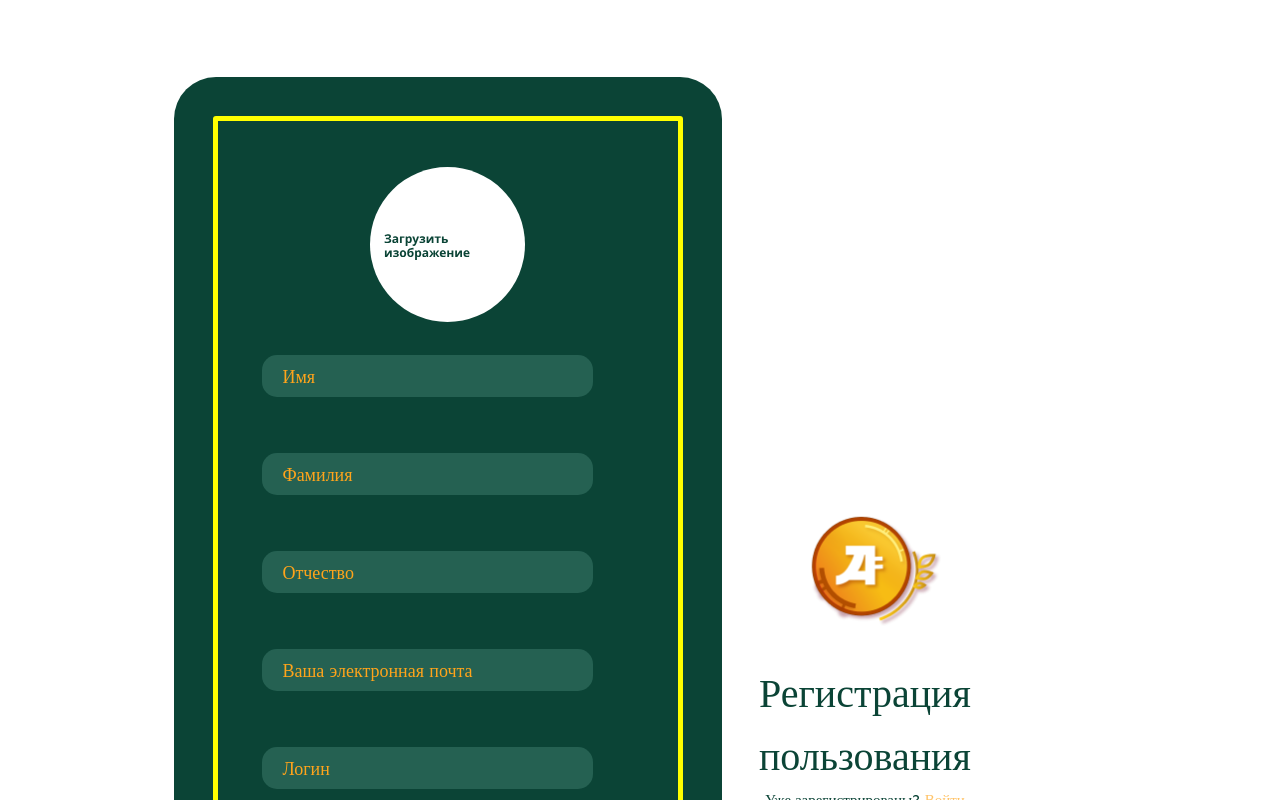
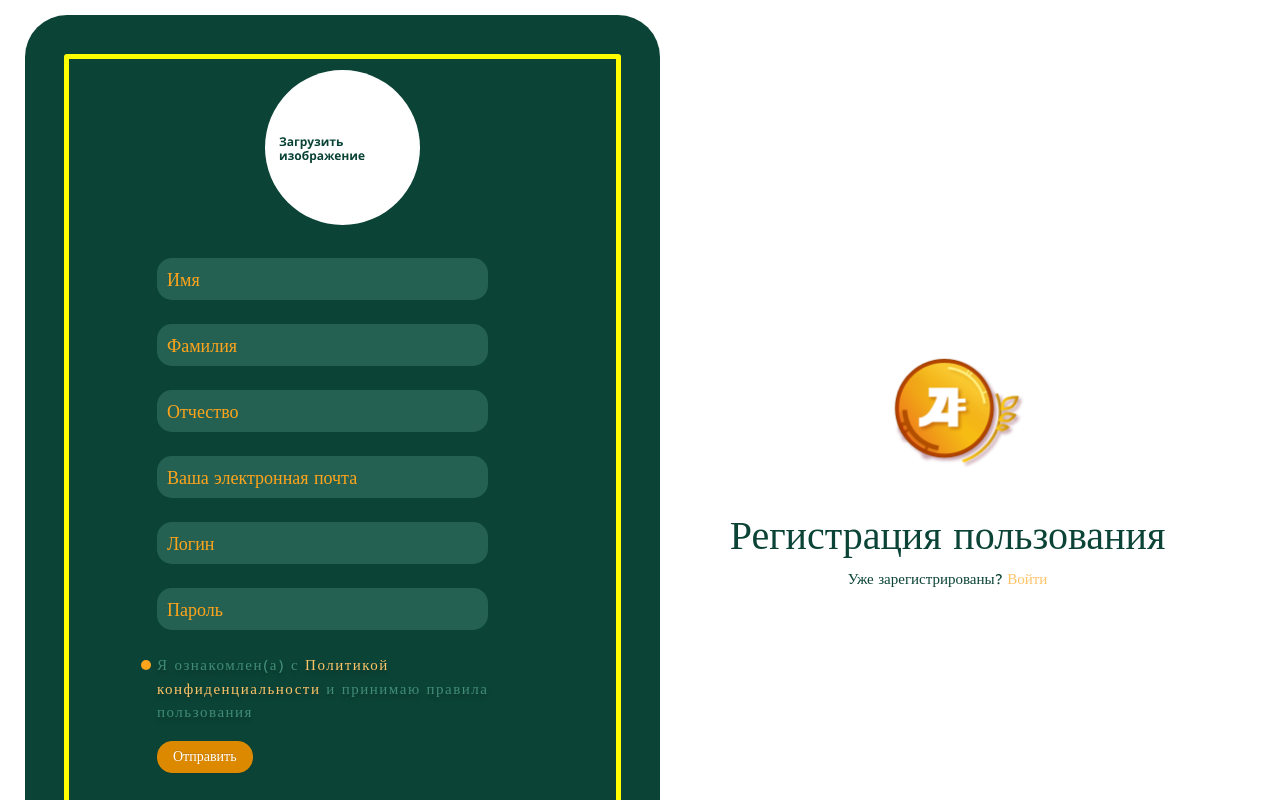
Before and after one commit to vtochenyy/AversysFE, a React (Create React App) app: page /register in a window 1280 px wide. Shown: the top 800 px of the page. Built offline with nearby package versions, Linux system fonts and the light colour scheme; the HTML template or start-up script is replaced by a standard one.

Commit message:
del roadmap component, change style for adapt

```diff
--- a/src/App.js
+++ b/src/App.js
@@ -8,13 +8,66 @@
 // } from "react-chartkick";
 import "chartkick/chart.js";
 import "./App.css";
-import InfoRoadMap from "./components/infoRoadMap/InfoRoadMap";
-
+import { Route, Routes } from "react-router-dom";
+import React, { lazy } from "react";
 function App() {
+  const Autorized = lazy(() => import("./pages/autorizedPage/Autorized"));
+  const MainPage = lazy(() => import("./pages/mainPage/MainPage"));
+  const RegisterPage = lazy(() => import("./pages/register/RegisterPage"));
+  const PreviewPage = lazy(() => import("./PreviewPage"));
+  const Page404 = lazy(() => import("./pages/page404/Page404"));
+  const PersonalArea = lazy(() => import("./pages/personalArea/PersonalArea"));
   return (
-    <div>
-      <InfoRoadMap />
-    </div>
+    <Routes>
+      <Route
+        path="*"
+        element={
+          <React.Suspense fallback={<>...</>}>
+            <Page404 />
+          </React.Suspense>
+        }
+      />
+      <Route
+        path="/"
+        element={
+          <React.Suspense fallback={<>...</>}>
+            <PreviewPage />
+          </React.Suspense>
+        }
+      />
+      <Route
+        path="/register"
+        element={
+          <React.Suspense fallback={<>...</>}>
+            <RegisterPage />
+          </React.Suspense>
+        }
+      />
+      <Route
+        path="/autorized"
+        element={
+          <React.Suspense fallback={<>...</>}>
+            <Autorized />
+          </React.Suspense>
+        }
+      />
+      <Route
+        path="/mainPage"
+        element={
+          <React.Suspense fallback={<>...</>}>
+            <MainPage />
+          </React.Suspense>
+        }
+      />
+      <Route
+        path="/persArea"
+        element={
+          <React.Suspense fallback={<>...</>}>
+            <PersonalArea />
+          </React.Suspense>
+        }
+      />
+    </Routes>
   );
 }
 
--- a/src/components/infoRoadMap/InfoRoadMap.js
+++ /dev/null
@@ -1,67 +0,0 @@
-import { Route, Routes } from "react-router-dom";
-import React, { lazy } from "react";
-
-const InfoRoadMap = () => {
-  const Autorized = lazy(() => import("../../pages/autorizedPage/Autorized"));
-  const MainPage = lazy(() => import("../../pages/mainPage/MainPage"));
-  const RegisterPage = lazy(() => import("../../pages/register/RegisterPage"));
-  const PreviewPage = lazy(() => import("../../PreviewPage"));
-  const Page404 = lazy(() => import("../../pages/page404/Page404"));
-  const PersonalArea = lazy(() =>
-    import("../../pages/personalArea/PersonalArea")
-  );
-  return (
-    <Routes>
-      <Route
-        path="*"
-        element={
-          <React.Suspense fallback={<>...</>}>
-            <Page404 />
-          </React.Suspense>
-        }
-      />
-      <Route
-        path="/"
-        element={
-          <React.Suspense fallback={<>...</>}>
-            <PreviewPage />
-          </React.Suspense>
-        }
-      />
-      <Route
-        path="/register"
-        element={
-          <React.Suspense fallback={<>...</>}>
-            <RegisterPage />
-          </React.Suspense>
-        }
-      />
-      <Route
-        path="/autorized"
-        element={
-          <React.Suspense fallback={<>...</>}>
-            <Autorized />
-          </React.Suspense>
-        }
-      />
-      <Route
-        path="/mainPage"
-        element={
-          <React.Suspense fallback={<>...</>}>
-            <MainPage />
-          </React.Suspense>
-        }
-      />
-      <Route
-        path="/persArea"
-        element={
-          <React.Suspense fallback={<>...</>}>
-            <PersonalArea />
-          </React.Suspense>
-        }
-      />
-    </Routes>
-  );
-};
-
-export default InfoRoadMap;
--- a/src/index.js
+++ b/src/index.js
@@ -7,7 +7,7 @@ import "antd/dist/antd.variable.min.css";
 import { BrowserRouter } from "react-router-dom";
 import { Provider } from "react-redux";
 import { store } from "./redux/store";
-import InfoRoadMap from "../src/components/infoRoadMap/InfoRoadMap";
+import App from "./App";
 const root = ReactDOM.createRoot(document.getElementById("root"));
 ConfigProvider.config({
   theme: {
@@ -24,7 +24,7 @@ root.render(
     <Provider store={store}>
       <BrowserRouter>
         <ConfigProvider>
-          <InfoRoadMap />
+          <App />
         </ConfigProvider>
       </BrowserRouter>
     </Provider>
--- a/src/pages/autorizedPage/style.module.scss
+++ b/src/pages/autorizedPage/style.module.scss
@@ -13,6 +13,7 @@
 
 .loginFormBlock {
   display: flex;
+  padding: 0 129px 0 125px;
   justify-content: center;
   flex-direction: column;
   align-items: center;
--- a/src/pages/mainPage/style.module.scss
+++ b/src/pages/mainPage/style.module.scss
@@ -3,47 +3,43 @@
   padding: 0;
 }
 .mainPage {
+  display: flex;
+}
+// .imageBlock {
+//   // width: 100%;
+// }
+.imageBlock img {
+  object-fit: cover;
   height: 100vh;
-  overflow-y: hidden;
-  display: grid;
-  grid-template-columns: 0.7fr 1fr;
-}
-
-.imageBlock img {
-  display: flex;
-  height: 100vh;
-  object-fit: cover;
 }
 .navBlock {
   display: flex;
   width: 100%;
-  justify-content: center;
-  margin: 0;
+  outline: 10px solid yellow;
+  outline-offset: -44px;
   background-color: #256152;
 }
 .navBlockContent {
   display: flex;
-  border: 10px solid rgba(255, 255, 0, 0.63);
   justify-content: center;
   flex-direction: column;
-  margin: 175px 0;
-  padding: 40px 0;
+  width: 100%;
 }
 .headerNavBlock {
   display: flex;
   justify-content: center;
   align-items: center;
-  font-size: 120px;
   text-shadow: 0px 8px 4px rgba(0, 0, 0, 0.25);
 }
 .headerNavBlock h2 {
   color: #ffa41b;
   font-family: "Sen";
+  font-size: 120px;
   font-weight: 400;
-  margin: 0 0 0 60px;
+  margin: 0;
 }
 .headerNavBlock img {
-  margin: 28px 0 0 0;
+  margin: 20px 0 0 0;
 }
 .navBlockContent > span {
   margin: 0 0 20px 0;
@@ -58,7 +54,6 @@
 .navImages {
   display: flex;
   justify-content: space-around;
-  width: 60%;
   margin: 30px auto;
 }
 .controllMessage {
--- a/src/pages/register/style.module.scss
+++ b/src/pages/register/style.module.scss
@@ -3,23 +3,21 @@
 }
 .registerMainBlock {
   display: flex;
-  justify-content: space-between;
   align-items: center;
-  justify-items: center;
-  padding: 77px 272px 77px 174px;
+  padding: 15px 25px 15px 25px;
 }
 .userInputsBlock {
-  width: 100%;
+  width: 50%;
+}
+.inputBlockContent {
   outline: 5px solid yellow;
   outline-offset: -44px;
-  max-width: 635px;
   background-color: #0b4436;
   border-radius: 42px;
-}
-.inputBlockContent {
   display: flex;
-  justify-content: center;
-  padding: 90px 0 84px;
+  margin: 0 auto;
+  width: 635px;
+  padding: 55px 0 55px;
   flex-direction: column;
   align-items: center;
 }
@@ -29,11 +27,11 @@
 .inputBlockContent input {
   height: 42px;
   color: #ffa41b;
-  padding: 0 20px;
+  padding: 0 10px;
   font-size: 20px;
   width: 331px;
   background-color: #256152;
-  margin: 0 0 32px 0;
+  // margin: 0 0 32px 0;
   border-radius: 15px;
   border: none;
 }
```
